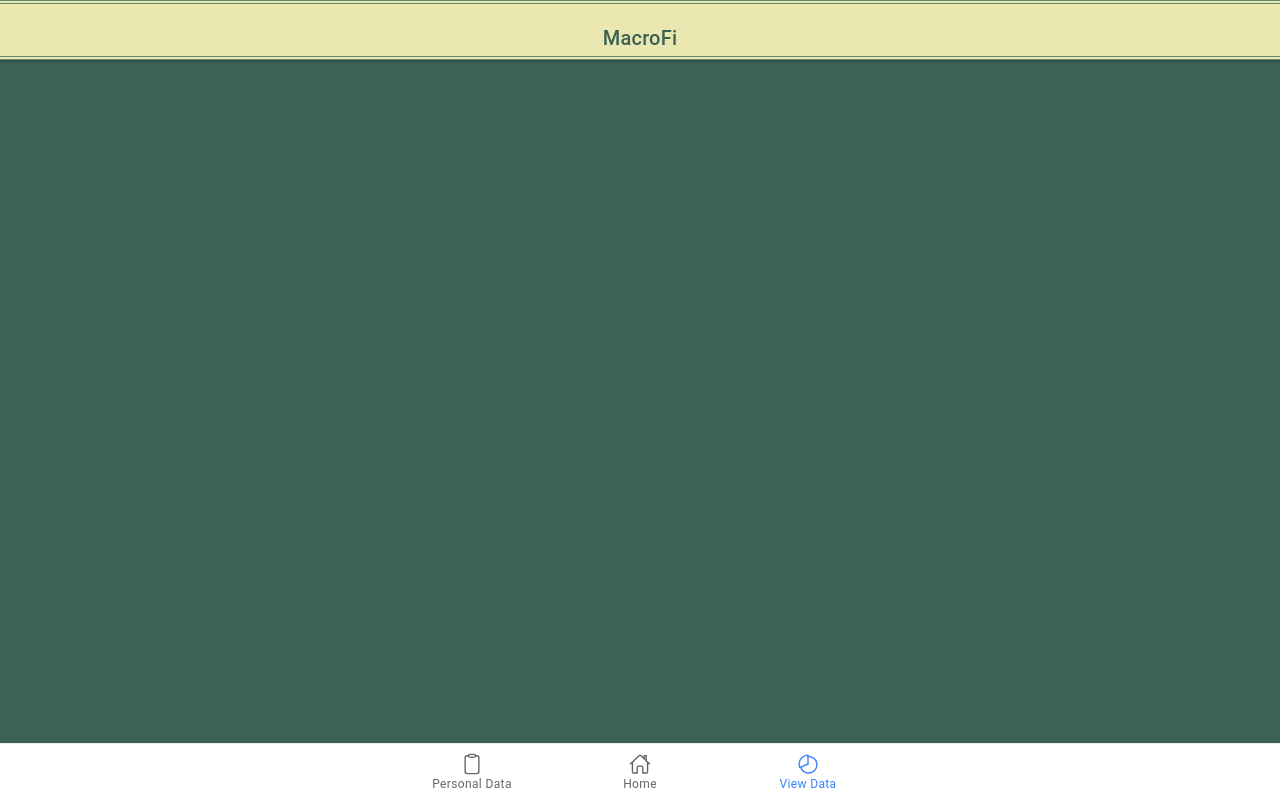
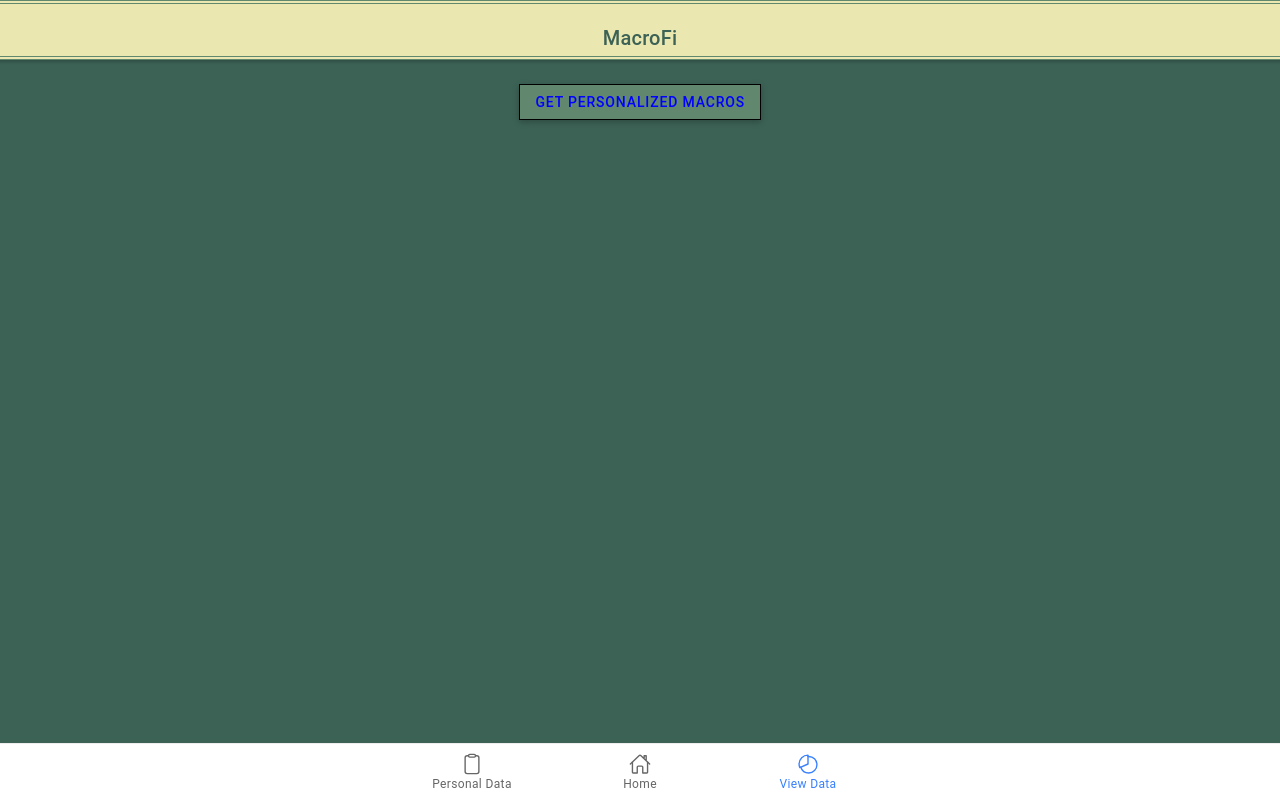
Before and after one commit to MacroFi/MacroFiApp, a React (Create React App) app: page /app/ViewDataTab in a window 1280 px wide. Built offline with nearby package versions, Linux system fonts and the light colour scheme.

Commit message:
View User Calories

```diff
--- a/src/pages/ViewDataTab/ViewDataTabMainPage.tsx
+++ b/src/pages/ViewDataTab/ViewDataTabMainPage.tsx
@@ -1,14 +1,49 @@
+import React, { useState } from "react";
 import {
+  IonButton,
+  IonCard,
+  IonCardContent,
+  IonCardHeader,
+  IonCardTitle,
+  IonCol,
   IonContent,
+  IonGrid,
   IonHeader,
+  IonIcon,
+  IonItem,
   IonPage,
+  IonRow,
   IonTitle,
   IonToolbar,
 } from "@ionic/react";
 
 import "../css/Tab3.css";
 
-const ViewDataMainPage: React.FC = () => {
+const ViewDataMainPage: React.FC =  () => {
+  const [HTMLs, setHTML] = useState<JSX.Element[]>([]);
+  const [userData, setUserData] = useState<any>();
+  const getUserData = async () => {
+    const url = new URL('http://127.0.0.1:5000/v1/user/1234/calorie/need');
+
+    const response = await fetch(url);
+    const uData = await response.json();
+    setUserData(uData);
+
+    const userHTML = [];
+    userHTML.push(
+      <IonCard  class="ion-text-center">
+        <IonCardHeader>
+          <IonCardTitle>Calories Consumed:</IonCardTitle>
+        </IonCardHeader>
+
+        <IonCardContent>
+          {uData.calorie_need}
+        </IonCardContent>
+      </IonCard>
+    );
+    setHTML(userHTML);
+
+  };
   return (
     <IonPage>
       <IonHeader>
@@ -17,7 +52,18 @@ const ViewDataMainPage: React.FC = () => {
         </IonToolbar>
       </IonHeader>
 
-      <IonContent fullscreen></IonContent>
+      <IonContent fullscreen>
+        <IonGrid>
+          <IonRow>
+            <IonCol class="ion-text-center">
+                <IonButton
+                  onClick={getUserData}
+                >Get Personalized Macros</IonButton>
+            </IonCol>
+          </IonRow>
+        </IonGrid>
+        {HTMLs}
+      </IonContent>
     </IonPage>
   );
 };
```
